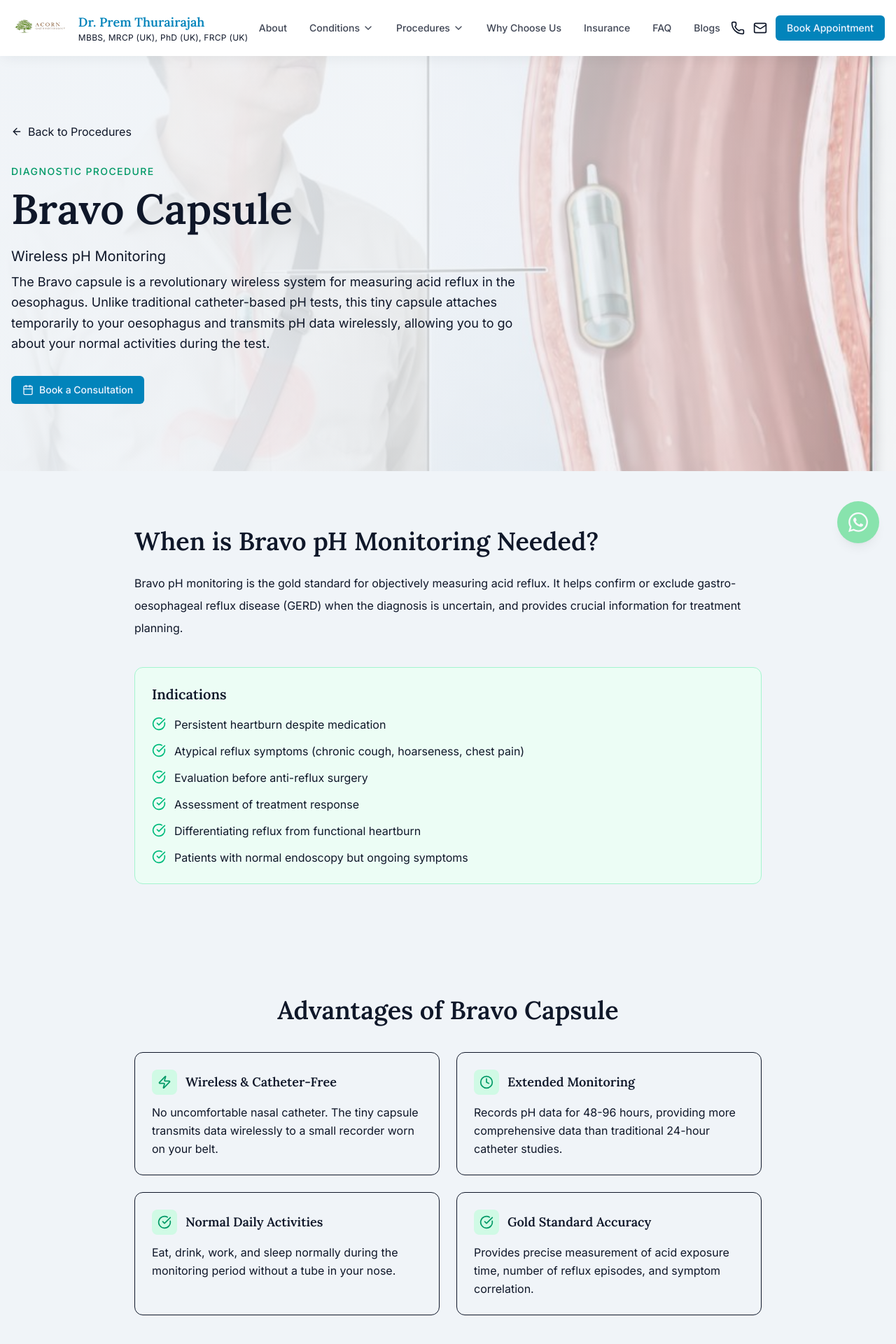
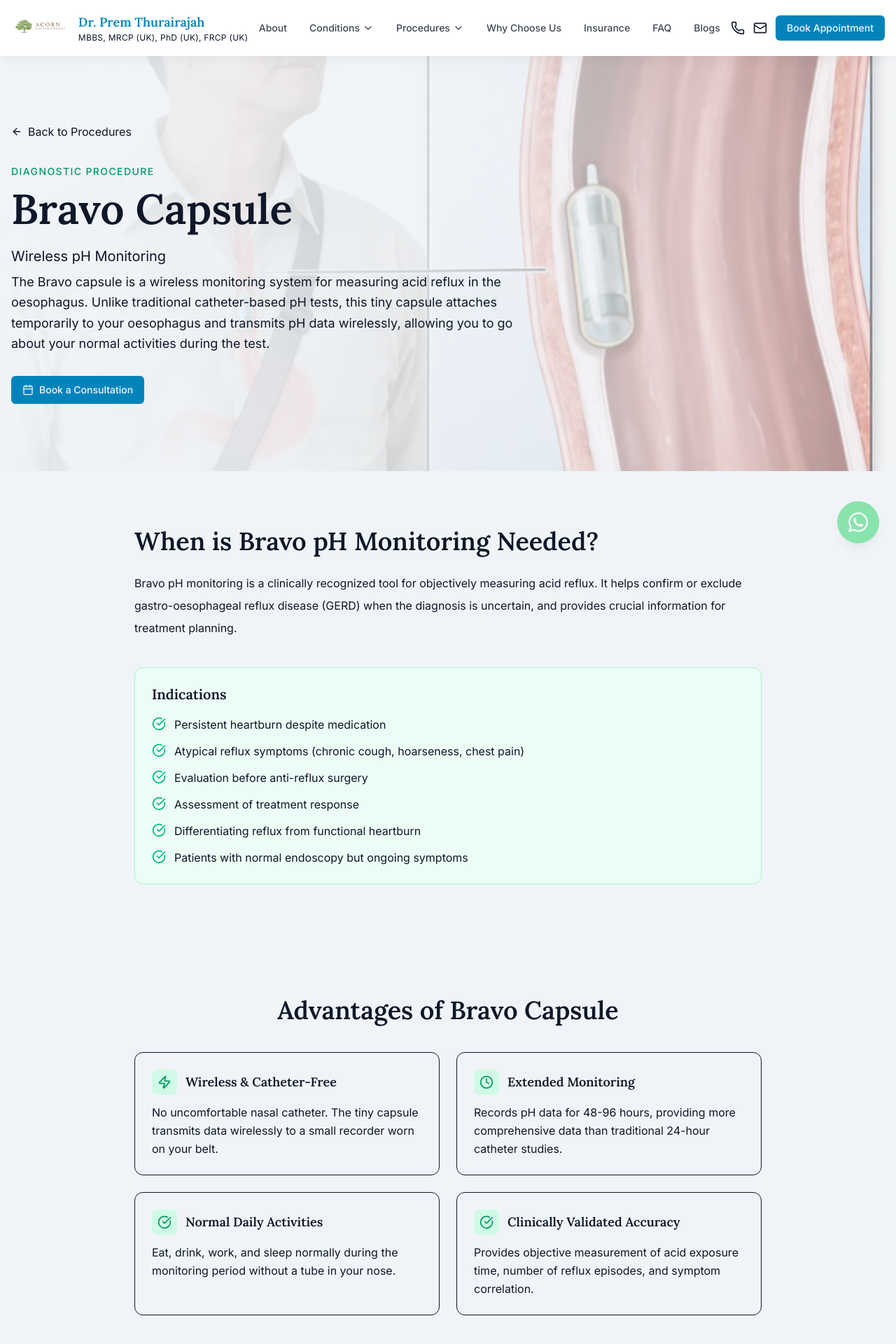
Before and after one commit to phthurairajah-blip/acorn-prem-fe, a Next.js app: page /bravo-capsule in a window 1280 px wide. Shown: the top 1920 px of the page at 70% size. Built offline with nearby package versions, Linux system fonts and the light colour scheme.

Commit message:
Update bravo-capsule.tsx

```diff
--- a/components/page/bravo-capsule.tsx
+++ b/components/page/bravo-capsule.tsx
@@ -33,14 +33,14 @@
   },
   {
     question: "How accurate is Bravo pH monitoring?",
-    answer: "Bravo pH monitoring is considered the gold standard for objectively measuring acid reflux. The extended monitoring period (48-96 hours) provides more comprehensive data than traditional 24-hour catheter studies.",
+    answer: "Bravo pH monitoring is a primary clinical modality for objectively measuring acid reflux. The extended monitoring period (48-96 hours) provides more comprehensive data than traditional 24-hour catheter studies.",
   },
 ];
 
 const relatedProcedures = [
   {
     title: "Heartburn",
-    description: "Expert treatment of acid reflux, heartburn, and related oesophageal conditions.",
+    description: "Specialized treatment of acid reflux, heartburn, and related oesophageal conditions.",
     link: "/gerd-heartburn",
   },
   {
@@ -82,8 +82,8 @@
   },
   {
     icon: CheckCircle,
-    title: "Gold Standard Accuracy",
-    description: "Provides precise measurement of acid exposure time, number of reflux episodes, and symptom correlation.",
+    title: "Clinically Validated Accuracy",
+    description: "Provides objective measurement of acid exposure time, number of reflux episodes, and symptom correlation.",
   },
 ];
 
@@ -222,7 +222,7 @@
                 Wireless pH Monitoring
               </p>
               <p className="text-lg text-muted-foreground leading-relaxed mb-8">
-                The Bravo capsule is a revolutionary wireless system for measuring acid reflux in the
+                The Bravo capsule is a wireless monitoring system for measuring acid reflux in the
                 oesophagus. Unlike traditional catheter-based pH tests, this tiny capsule attaches
                 temporarily to your oesophagus and transmits pH data wirelessly, allowing you to
                 go about your normal activities during the test.
@@ -253,7 +253,7 @@
 
               <div className="prose prose-lg dark:prose-invert max-w-none text-muted-foreground mb-10 leading-loose">
                 <p>
-                  Bravo pH monitoring is the gold standard for objectively measuring acid reflux. It helps
+                  Bravo pH monitoring is a clinically recognized tool for objectively measuring acid reflux. It helps
                   confirm or exclude gastro-oesophageal reflux disease (GERD) when the diagnosis is uncertain,
                   and provides crucial information for treatment planning.
                 </p>
@@ -532,7 +532,7 @@
               className="text-center max-w-2xl mx-auto"
             >
               <h2 className="text-3xl md:text-4xl font-serif font-semibold text-foreground mb-4">
-                Get Accurate Reflux Diagnosis
+               Clinical Evaluation for Reflux Symptoms
               </h2>
               <p className="text-base text-muted-foreground leading-relaxed mb-8">
                 If you have persistent heartburn symptoms or need objective confirmation of acid reflux,
```
